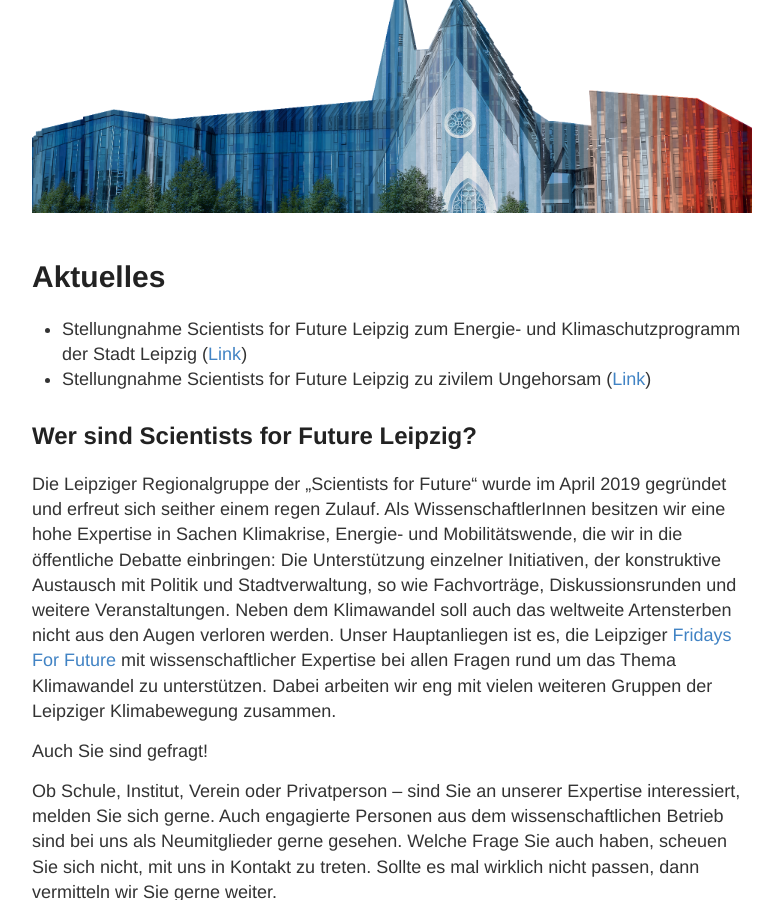
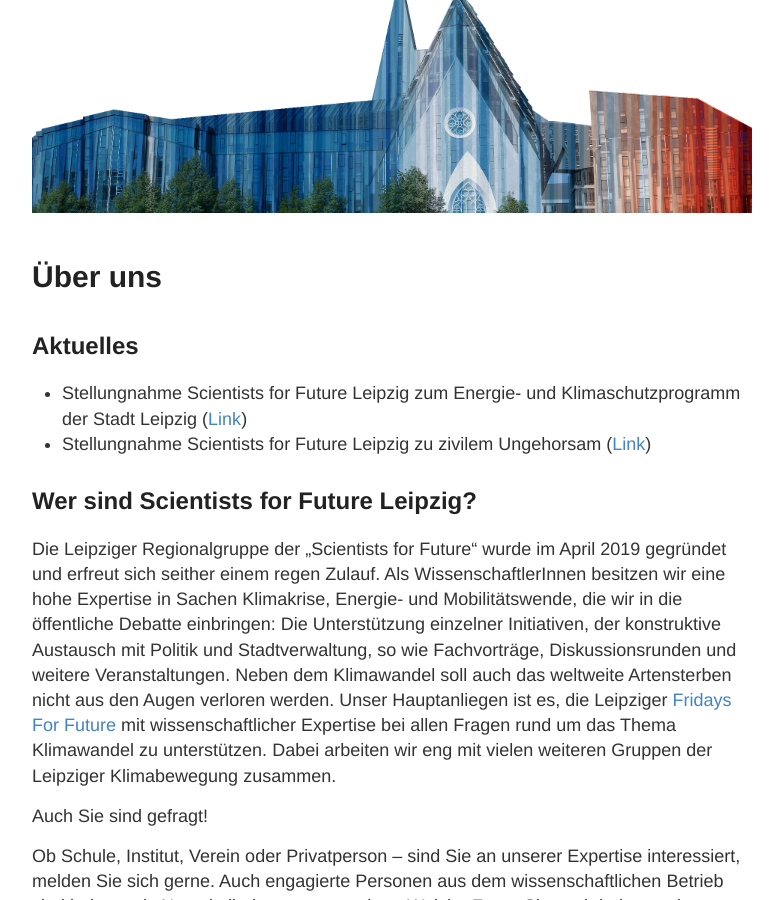
Before and after one commit to s4f-leipzig/s4f-leipzig.github.io, a Jekyll site: the page built from index.md, in a window 1280 px wide and 900 px high, scrolled down 302 px. Shown: the whole window, without its empty margins (248-1031 px from the left). Built offline with Jekyll 4.4.1, drawn with Linux system fonts in a browser that asks for light colours.

Commit message:
Update index.md

```diff
--- a/index.md
+++ b/index.md
@@ -1,8 +1,8 @@
 ---
 layout: landing
-title: Aktuelles
+title: Über uns
 ---
-
+<h2>Aktuelles</h2>
 <ul>
 <li>Stellungnahme Scientists for Future Leipzig zum Energie- und Klimaschutzprogramm der Stadt Leipzig (<a target="blank" href="https://s4f-leipzig.de/stellungnahmen">Link</a>)</li>
 
```
